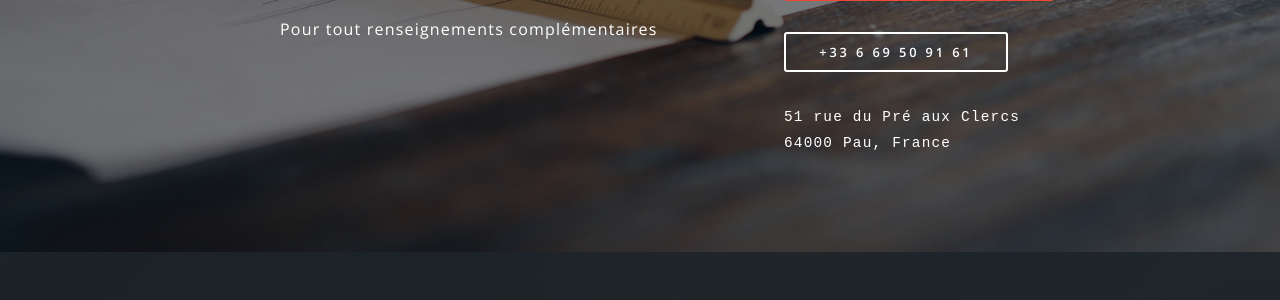
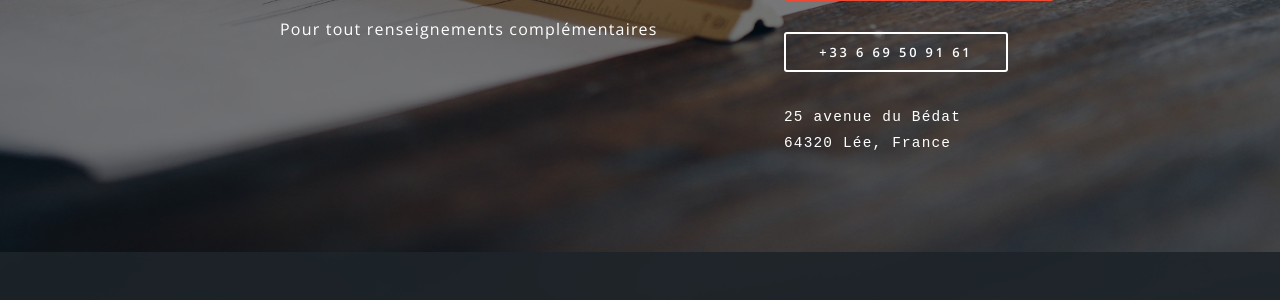
Before and after one commit to treville-sasu/treville-sasu.github.io, a Jekyll site: the page built from index.html, in a window 1280 px wide and 900 px high, scrolled down 2859 px. Shown: the part 369-669 px from the top of the window. Built offline with Jekyll 4.4.1, drawn with Linux system fonts in a browser that asks for light colours; some web fonts are replaced.

Commit message:
Mise à jour siège social

```diff
--- a/index.html
+++ b/index.html
@@ -109,8 +109,8 @@ layout: landing
 								<li><a href="mailto:{{ site.email }}" class="button small special">{{ site.email }}</a></li>
 								<li><a href="tel:+33669509161" class="button small">+33 6 69 50 91 61</a></li>
 								<li><pre>
-51 rue du Pré aux Clercs
-64000 Pau, France</pre></li>
+25 avenue du Bédat
+64320 Lée, France</pre></li>
 							</ul>
 						</div>
 					</section>
```
